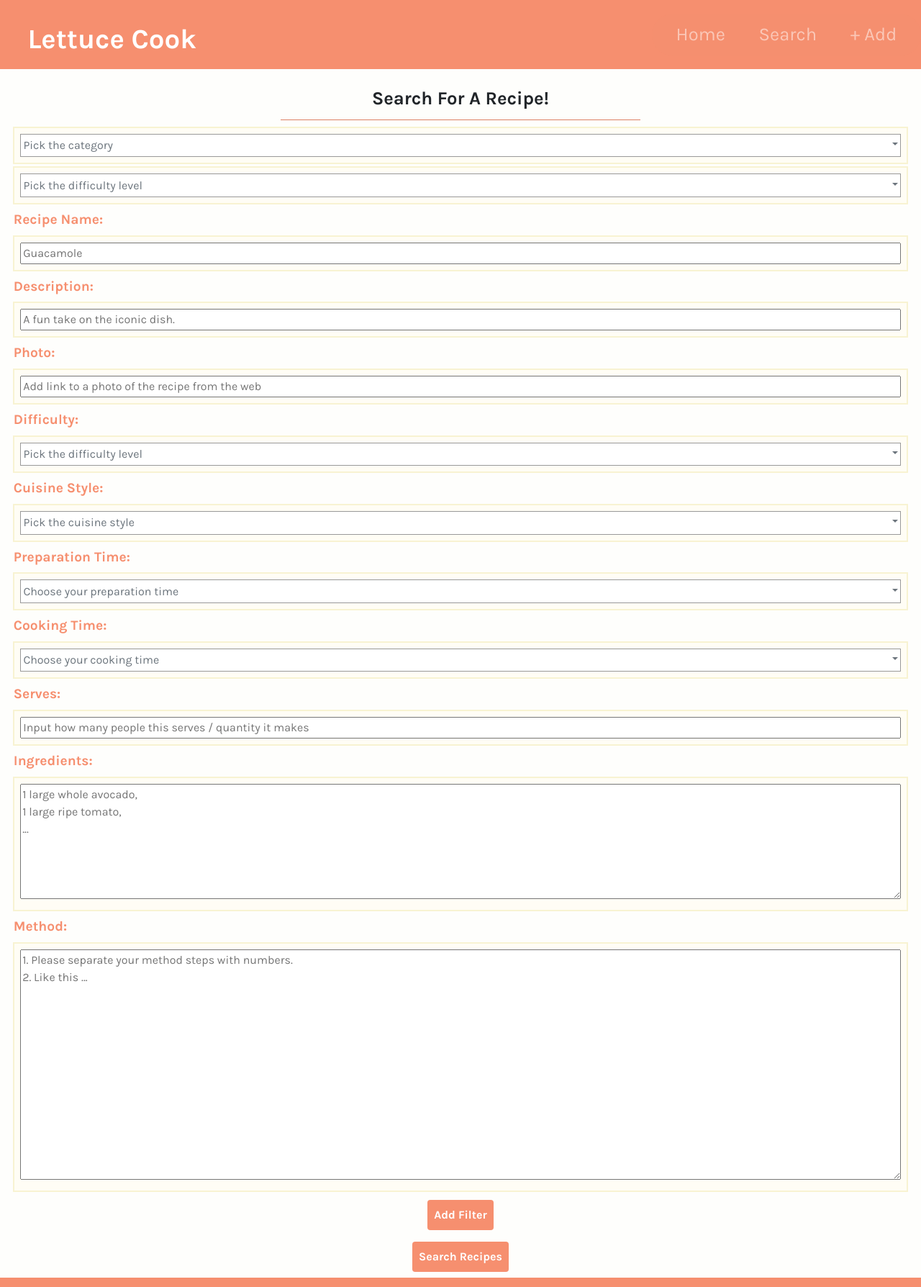
After one commit to CharOConnell/lettuce-cook, a Flask app: page /search_recipe in a window 1280 px wide. The commit adds this page. Shown: the whole page at 72% size. Run offline with Flask 2, Linux system fonts and the light colour scheme; data that the repository does not hold is empty; some libraries are stand-ins or nearby versions.

Commit message:
Added search page - in construction

```diff
--- a/app.py
+++ b/app.py
@@ -62,7 +62,19 @@ def delete_recipe(recipe_id):
     mongo.db.recipes.remove({'_id': ObjectId(recipe_id)})
     return redirect(url_for('home'))
 
+@app.route('/search_recipe')
+def search_recipe():
+    the_recipes = mongo.db.recipes.find()
+    the_difficulty = mongo.db.difficulty.find()
+    the_cuisine = mongo.db.cuisine_style.find()
+    preparation = mongo.db.preparation.find()
+    cooking = mongo.db.cooking.find()
+    return render_template('search.html', recipes=the_recipes, difficulty=the_difficulty, cuisine=the_cuisine, prep=preparation, cook=cooking)
+
+
 
 if __name__ == '__main__':
     app.run(host=os.getenv('IP', "0.0.0.0"), port=int(
         os.getenv('PORT', "5000")), debug=True)
+
+# REMEMBER TO GET RID OF THE DEBUG BEFORE PUBLISHING!
--- a/templates/base.html
+++ b/templates/base.html
@@ -26,7 +26,7 @@
 			<div class="collapse navbar-collapse" id="navbar-dropdown">
 				<ul class="navbar-nav">
 					<li class="nav-item"><a class="nav-link text-centre" href="{{url_for('home')}}">Home</a></li>
-					<li class="nav-item"><a class="nav-link text-centre" href="#">Search</a></li>
+					<li class="nav-item"><a class="nav-link text-centre" href="{{url_for('search_recipe')}}">Search</a></li>
 					<li class="nav-item"><a class="nav-link text-centre" href="{{url_for('add_recipe')}}">+&nbsp;Add </a></li>
 				</ul>
 			</div>
--- /dev/null
+++ b/templates/search.html
@@ -0,0 +1,212 @@
+{% extends 'base.html' %} {% block content %}
+<div class="container-fluid">
+<div class="row">
+    <div class="col">
+        <h3 class="text-centre heading"><strong> Search For A Recipe! </strong></h3>
+    </div>
+</div>
+<hr class="horrule">
+
+<div class="row">
+	<form action="{{ url_for('insert_recipe') }}" method="POST" class="col"> <!-- CHANGE THIS TO SEARCH RECIPES WHEN CREATED -->
+		<div class="row entry-box">
+            <div class="col dropdown">
+                <div class="input-field-dropdown dropdown-toggle" role="button" id="dropdownMenuButtonDiff" data-toggle="dropdown" aria-haspopup="false" aria-expanded="false">
+                  Pick the category
+                </div>
+
+                <select name="filterOne" id="filterOne" class="dropdown-menu" aria-labelledby="dropdownMenuButtonFilt" multiple>
+                    <option value="name" class="dropdown-item">Recipe Name</option>
+                    <option value="cuisine" class="dropdown-item">Cuisine Type</option>
+                    <option value="difficulty" class="dropdown-item">Difficulty Level</option>
+                    <option value="preparation" class="dropdown-item">Preparation Time</option>
+                    <option value="cooking" class="dropdown-item">Cooking Time</option>
+                    <option value="serving" class="dropdown-item">Serving Size</option>
+                </select>
+
+                <select id="difficulty" name="difficulty_level" class="dropdown-menu" aria-labelledby="dropdownMenuButtonDiff" multiple>
+                    {% for diffi in difficulty %}
+                    <option class="dropdown-item" value="{{diffi.difficulty_level}}">{{diffi.difficulty_level}}</option>
+                    {% endfor %}
+                </select>
+
+            </div>
+        </div>
+
+        <div class="row entry-box">
+            <div class="col dropdown">
+                <div class="input-field-dropdown dropdown-toggle" role="button" id="dropdownMenuButtonDiff" data-toggle="dropdown" aria-haspopup="false" aria-expanded="false">
+                  Pick the difficulty level
+                </div>
+
+                <select id="difficulty" name="difficulty_level" class="dropdown-menu" aria-labelledby="dropdownMenuButtonDiff" multiple>
+                    {% for diffi in difficulty %}
+                    <option class="dropdown-item" value="{{diffi.difficulty_level}}">{{diffi.difficulty_level}}</option>
+                    {% endfor %}
+                </select>
+
+            </div>
+        </div>
+
+
+
+        <div class="row">
+            <div class="col heading-form">
+                Recipe Name:
+            </div>
+		</div>
+        <div class="row entry-box">
+            <div class="input-field col">
+                <input type="text" name="recipe_name" id="recipe_name" placeholder="Guacamole" required class="entry-data"/>
+            </div>
+        </div>
+
+        <div class="row">
+            <div class="col heading-form">
+                Description:
+            </div>
+		</div>
+        <div class="row entry-box">
+            <div class="input-field col">
+                <input type="text" name="recipe_description" id="description" placeholder="A fun take on the iconic dish." required class="entry-data"/>
+            </div>
+        </div>
+
+        <div class="row">
+            <div class="col heading-form">
+                Photo:
+            </div>
+		</div>
+        <div class="row entry-box">
+            <div class="input-field col">
+                <input type="url" name="photo" id="photo" placeholder="Add link to a photo of the recipe from the web" required class="entry-data"/>
+            </div>
+        </div>
+
+        <div class="row">
+            <div class="col heading-form">
+                Difficulty:
+            </div>
+		</div>
+        <div class="row entry-box">
+            <div class="col dropdown">
+                <div class="input-field-dropdown dropdown-toggle" role="button" id="dropdownMenuButtonDiff" data-toggle="dropdown" aria-haspopup="false" aria-expanded="false">
+                  Pick the difficulty level
+                </div>
+
+                <select id="difficulty" name="difficulty_level" class="dropdown-menu" aria-labelledby="dropdownMenuButtonDiff" multiple>
+                    {% for diffi in difficulty %}
+                    <option class="dropdown-item" value="{{diffi.difficulty_level}}">{{diffi.difficulty_level}}</option>
+                    {% endfor %}
+                </select>
+
+            </div>
+        </div>
+
+        <div class="row">
+            <div class="col heading-form">
+                Cuisine Style:
+            </div>
+		</div>
+        <div class="row entry-box">
+            <div class="col dropdown">
+                <div class="input-field-dropdown dropdown-toggle" role="button" id="dropdownMenuButtonCui" data-toggle="dropdown" aria-haspopup="false" aria-expanded="false">
+                    Pick the cuisine style
+                </div>
+                <select id="cuisine" name="cuisine_type" class="dropdown-menu" aria-labelledby="dropdownMenuButtonCui" multiple>
+                    {% for style in cuisine %}
+                    <option class="dropdown-item" value="{{style.cuisine_type}}">{{style.cuisine_type}}</option>
+                    {% endfor %}
+                </select>
+            </div>
+        </div>
+
+        <div class="row">
+            <div class="col heading-form">
+                Preparation Time:
+            </div>
+		</div>
+        <div class="row entry-box">
+            <div class="col dropdown">
+                <div class="input-field-dropdown dropdown-toggle" role="button" id="dropdownMenuButtonPrep" data-toggle="dropdown" aria-haspopup="false" aria-expanded="false">
+                    Choose your preparation time
+                </div>
+                <select id="preparation" name="preparation_time" class="dropdown-menu" aria-labelledby="dropdownMenuButtonPrep" multiple>
+                    {% for time_prep in prep %}
+                    <option class="dropdown-item" value="{{time_prep.prep_time}}">{{time_prep.prep_time}}</option>
+                    {% endfor %}
+                </select>
+            </div>
+        </div>
+
+        <div class="row">
+            <div class="col heading-form">
+                Cooking Time:
+            </div>
+		</div>
+        <div class="row entry-box">
+            <div class="col dropdown">
+                <div class="input-field-dropdown dropdown-toggle" role="button" id="dropdownMenuButtonCook" data-toggle="dropdown" aria-haspopup="false" aria-expanded="false">
+                    Choose your cooking time
+                </div>
+                <select id="cooking" name="cooking_time" class="dropdown-menu" aria-labelledby="dropdownMenuButtonCook" multiple>
+                    {% for cook_time in cook %}
+                    <option class="dropdown-item" value="{{cook_time.cooking_time}}">{{cook_time.cooking_time}}</option>
+                    {% endfor %}
+                </select>
+            </div>
+        </div>
+
+        <div class="row">
+            <div class="col heading-form">
+                Serves:
+            </div>
+		</div>
+        <div class="row entry-box">
+            <div class="input-field col">
+                <input type="number" name="serving_size" id="serving" placeholder="Input how many people this serves / quantity it makes" required class="entry-data" />
+            </div>
+        </div>
+
+        <div class="row">
+            <div class="col heading-form">
+                Ingredients:
+            </div>
+		</div>
+        <div class="row entry-box">
+            <div class="input-field col">
+                <textarea name="ingredients" id="ingredients"
+placeholder="1 large whole avocado,
+1 large ripe tomato,
+..." required class="entry-data"></textarea>
+            </div>
+        </div>
+
+        <div class="row">
+            <div class="col heading-form">
+                Method:
+            </div>
+		</div>
+        <div class="row entry-box">
+            <div class="input-field col">
+                <textarea name="method" id="method"
+placeholder="1. Please separate your method steps with numbers.
+2. Like this ..." required class="entry-data"></textarea>
+            </div>
+        </div>
+
+        <div class="row justify-content-around">
+            <div class="d-flex col justify-content-center align-self-center">
+                <button class="btn" type="submit"> Add Filter </button>
+            </div>
+        </div>
+        <div class="row justify-content-around">
+            <div class="d-flex col justify-content-center align-self-center">
+                <a class="btn" href="{{url_for('home')}}" > Search Recipes </a> <!-- CHANGE TO SEARCH LINK -->
+            </div>
+        </div>
+	</form>
+</div>
+</div>
+
+{% endblock %}
```
